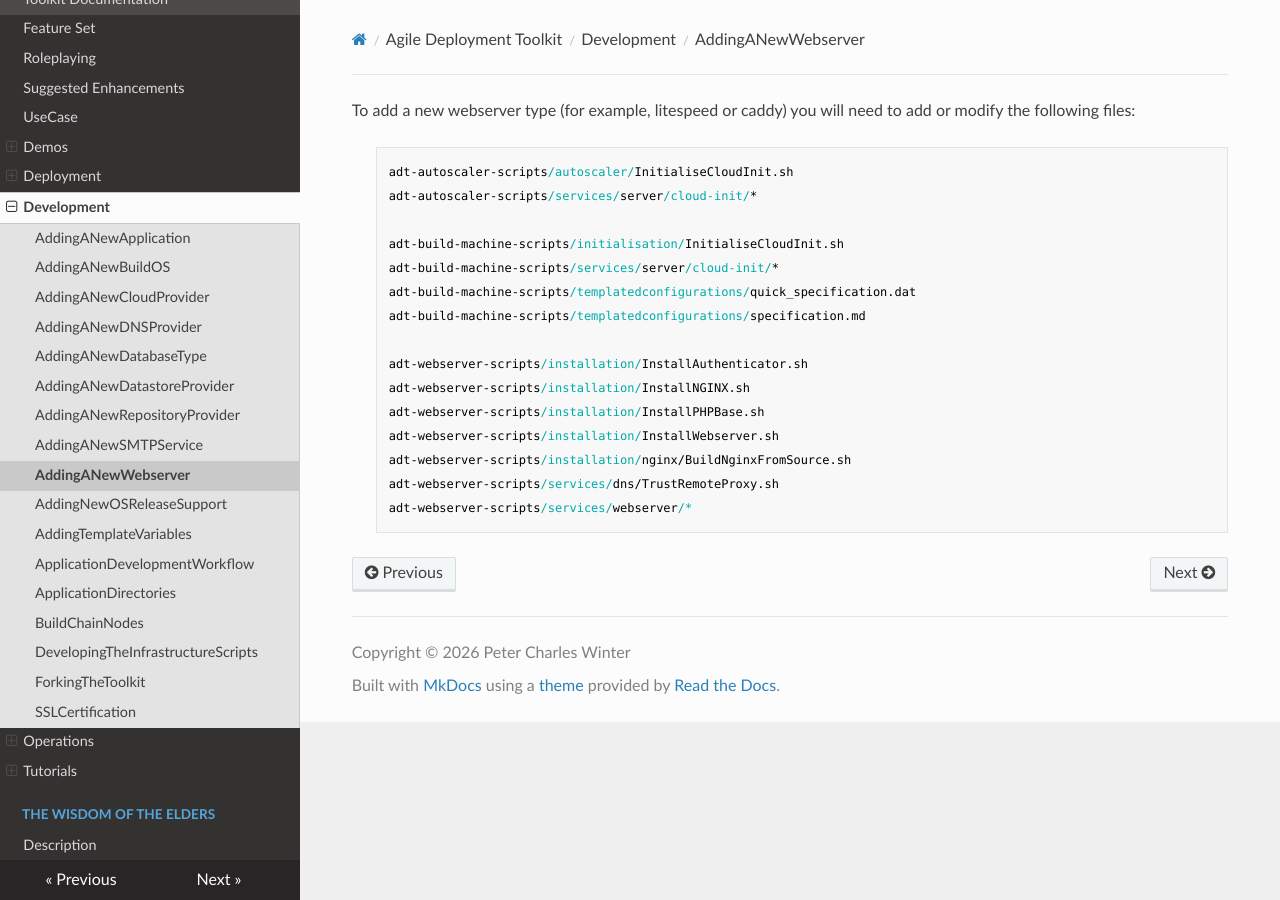
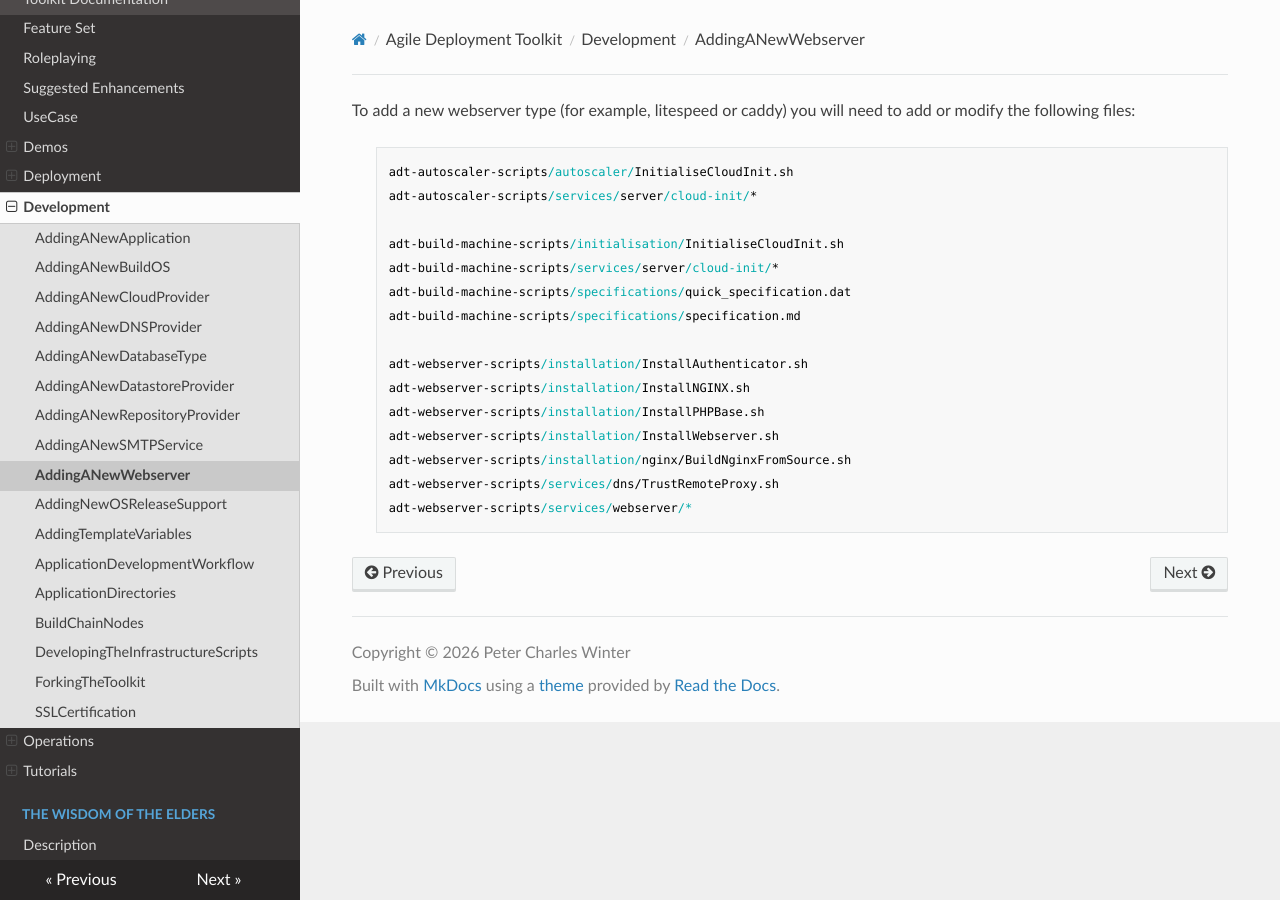
Before and after one commit to wintersys-dev/adt-documentation, an MkDocs documentation site: the page built from docs/Agile Deployment Toolkit/Development/AddingANewWebserver.md, in a window 1280 px wide. Built offline with MkDocs 1.6.1, drawn with Linux system fonts in a browser that asks for light colours; nearby versions of some CDN libraries.

Commit message:
Update AddingANewWebserver.md

```diff
--- a/docs/Agile Deployment Toolkit/Development/AddingANewWebserver.md
+++ b/docs/Agile Deployment Toolkit/Development/AddingANewWebserver.md
@@ -5,8 +5,8 @@ To add a new webserver type (for example, litespeed or caddy) you will need to a
 
 >     adt-build-machine-scripts/initialisation/InitialiseCloudInit.sh
 >     adt-build-machine-scripts/services/server/cloud-init/*
->     adt-build-machine-scripts/templatedconfigurations/quick_specification.dat
->     adt-build-machine-scripts/templatedconfigurations/specification.md
+>     adt-build-machine-scripts/specifications/quick_specification.dat
+>     adt-build-machine-scripts/specifications/specification.md
 
 >     adt-webserver-scripts/installation/InstallAuthenticator.sh
 >     adt-webserver-scripts/installation/InstallNGINX.sh
```
